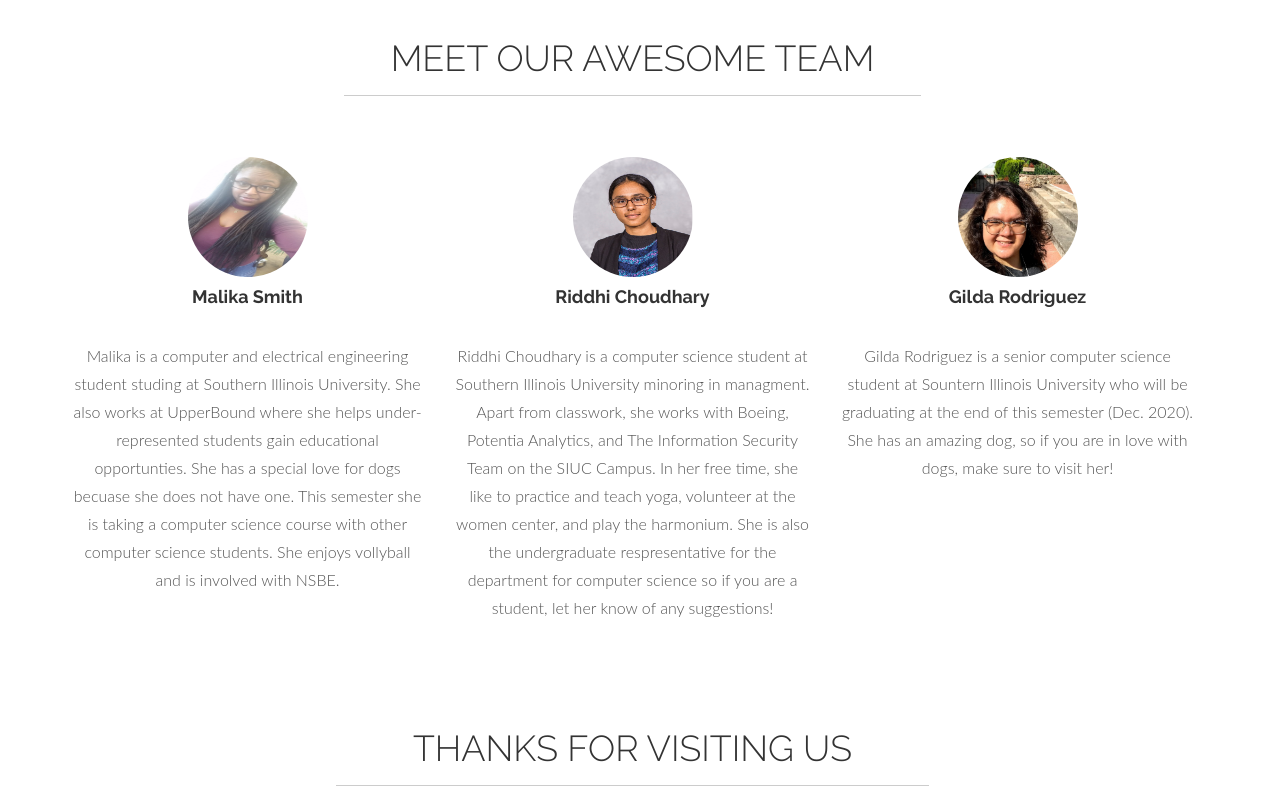
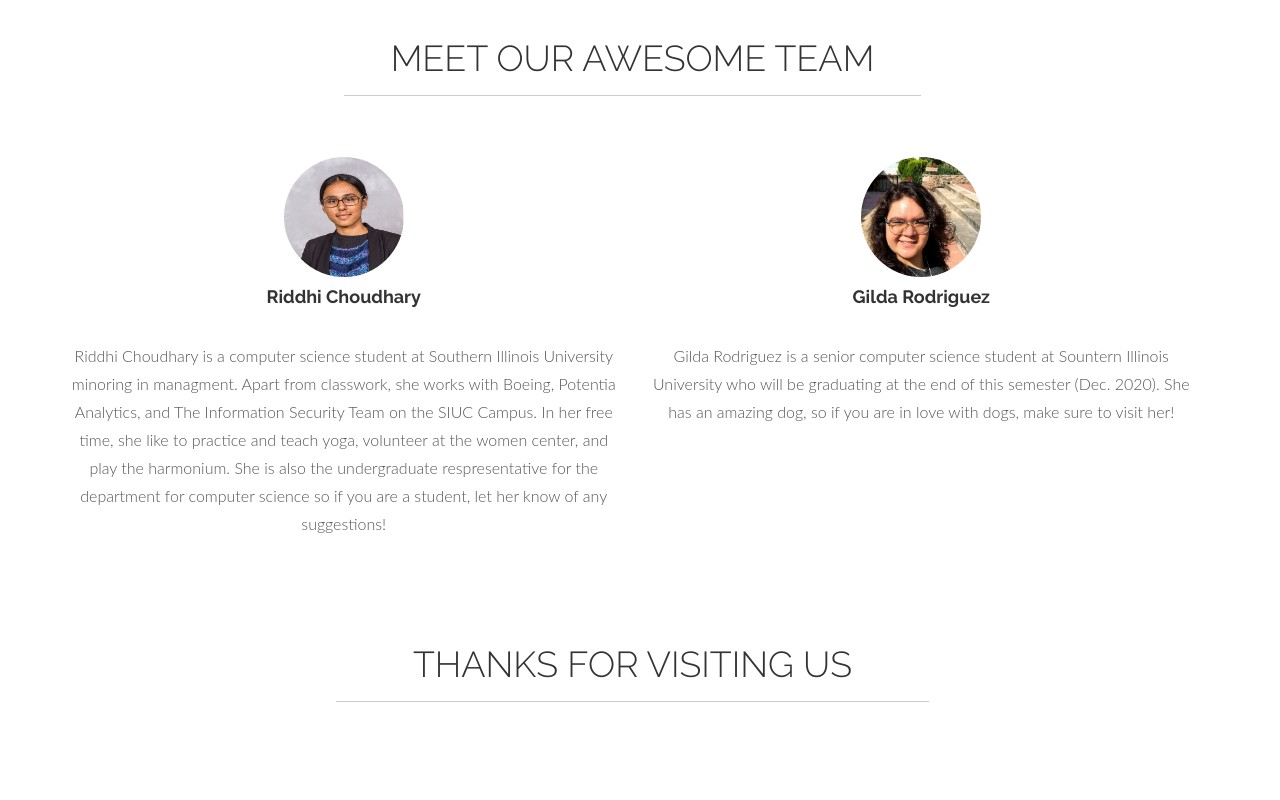
Before and after one commit to RiChoudhary/Carpool-Trip, a website: page public/loginSuccess.html in a window 1280 px wide. Shown: the part 1129-1929 px from the top of the page. Drawn offline with Linux system fonts and the light colour scheme.

Commit message:
changing login success and failure

```diff
--- a/public/loginSuccess.html
+++ b/public/loginSuccess.html
@@ -126,17 +126,7 @@
       <hr>
       <br>
       <br>
-      <div class="col-lg-4 centered">
-        <img class="img img-circle" src="img/team/team01.jpg" height="120px" width="120px" alt="">
-        <br>
-		<h4><b>Malika Smith</b></h4>
-        <p>Malika is a computer and electrical engineering student studing at Southern Illinois University. She also works at UpperBound where
-			she helps under-represented students gain educational opportunties. She has a special love for dogs becuase she does not have one.
-			This semester she is taking a computer science course with other computer science students. She enjoys vollyball and is involved with NSBE.</p>
-      </div>
-      <!-- col-lg-4 -->
-
-      <div class="col-lg-4 centered">
+      <div class="col-lg-6 centered">
         <img class="img img-circle" src="img/team/team02.jpg" height="120px" width="120px" alt="">
         <br>
         <h4><b>Riddhi Choudhary</b></h4>
@@ -147,7 +137,7 @@
       </div>
       <!-- col-lg-4 -->
 
-      <div class="col-lg-4 centered">
+      <div class="col-lg-6 centered">
         <img class="img img-circle" src="img/team/team03.jpg" height="120px" width="120px" alt="">
         <br>
         <h4><b>Gilda Rodriguez</b></h4>
```
Also changed, not shown: public/loginFailure.html (+3 -12 lines), public/signupSuccess.html (+3 -11 lines).
